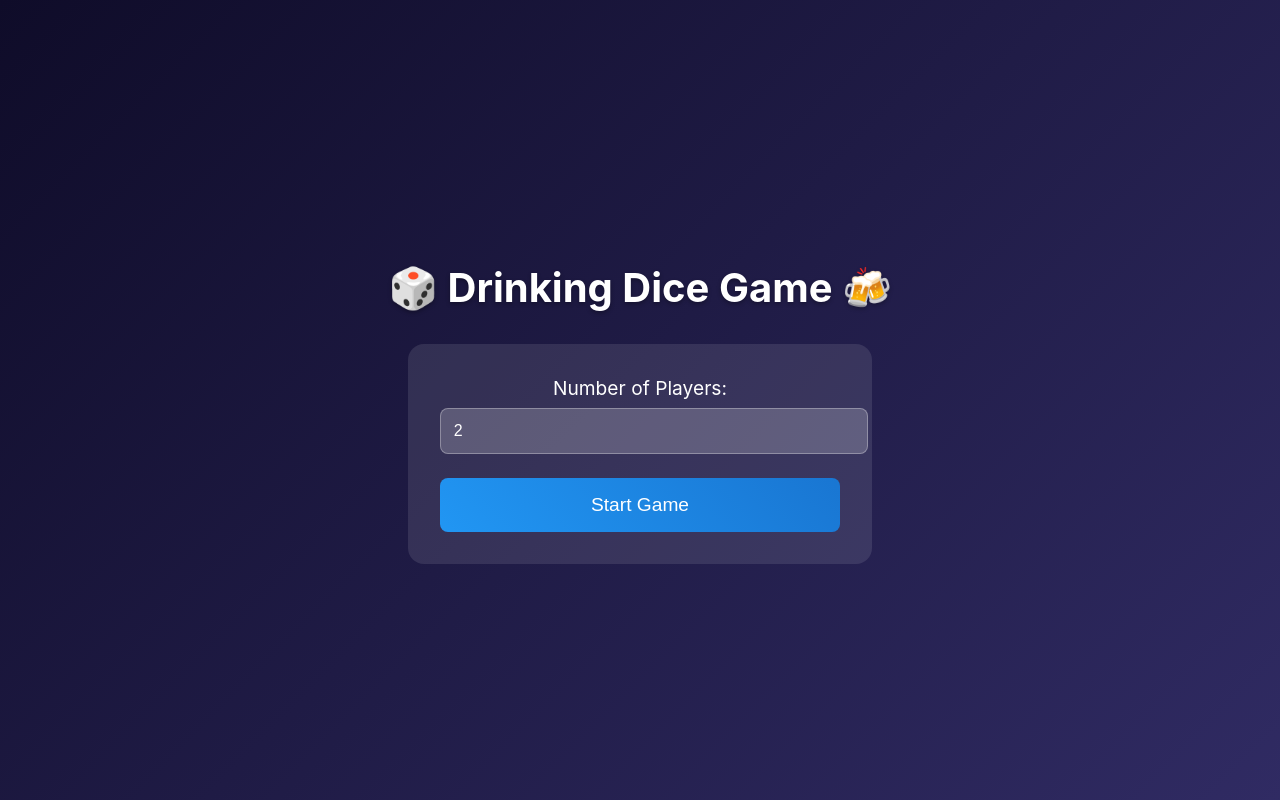
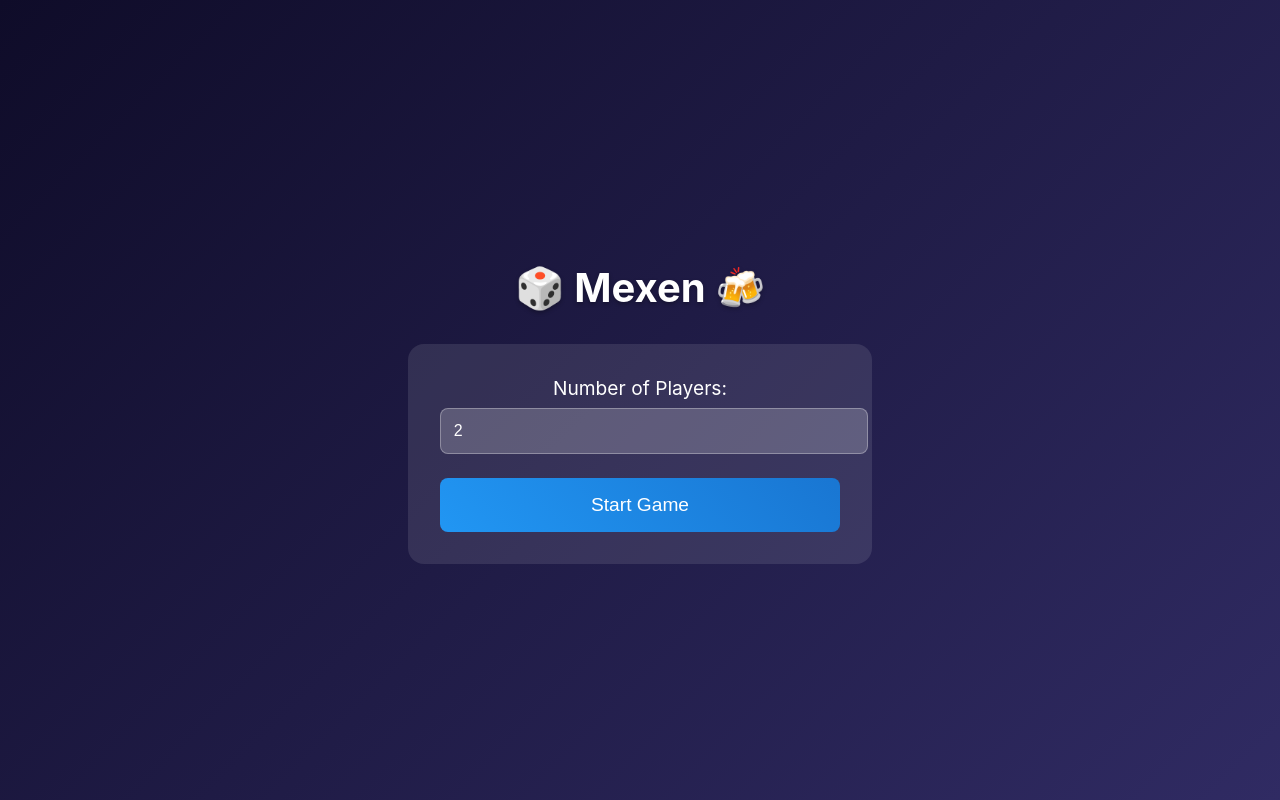
Before and after one commit to FixedUnique/fixedunique.github.io, a React (Create React App) app: page / in a window 1280 px wide. Built offline with nearby package versions, Linux system fonts and the light colour scheme.

Commit message:
Update App.js

```diff
--- a/src/App.js
+++ b/src/App.js
@@ -222,7 +222,7 @@ export default function App() {
   if (gamePhase === 'setup') {
     return (
       <div className="setup-screen">
-        <h1>🎲 Drinking Dice Game 🍻</h1>
+        <h1>🎲 Mexen 🍻</h1>
         <div className="setup-form">
           <label>
             Number of Players:
```
